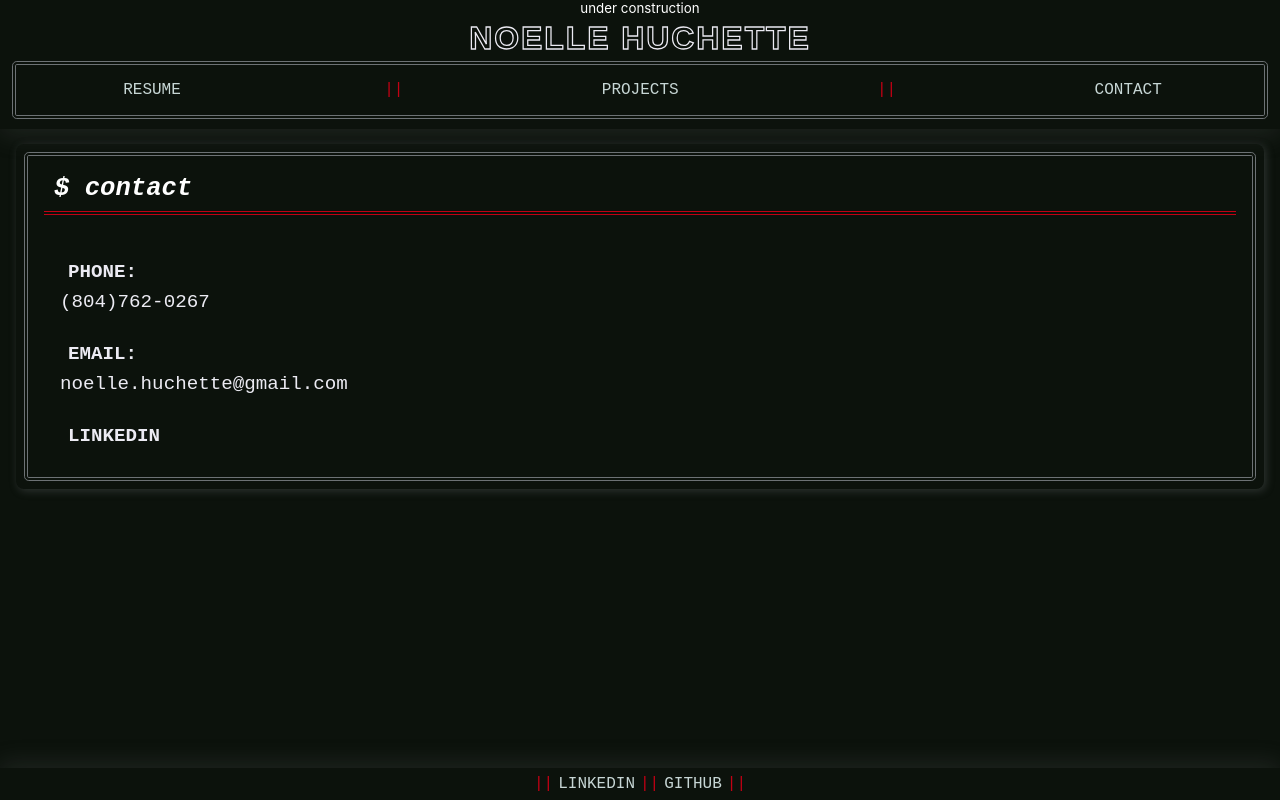
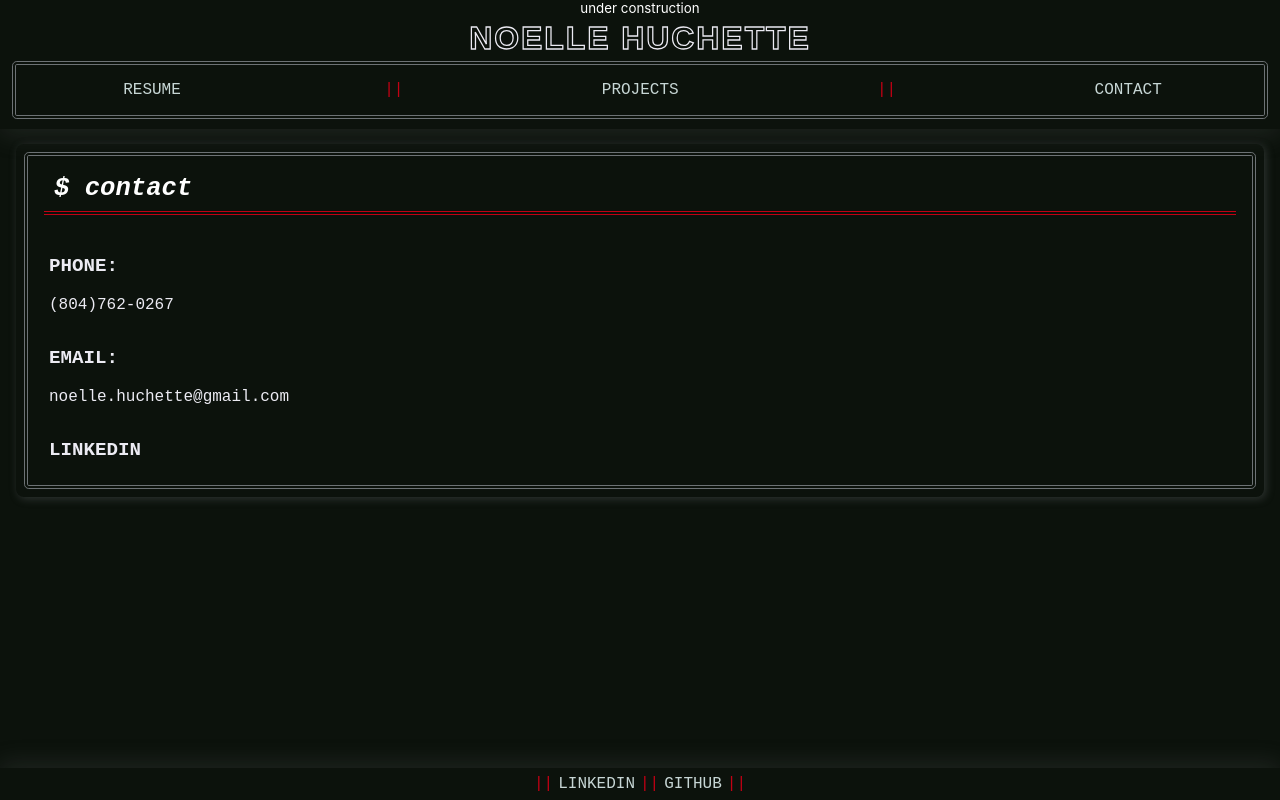
Before and after one commit to noellehuchette/portfolio, a React (Create React App) app: page /contact in a window 1280 px wide. Built offline with nearby package versions, Linux system fonts and the light colour scheme.

Commit message:
simple styling on contact/project pages

```diff
--- a/src/client/components/Contact/style.css
+++ b/src/client/components/Contact/style.css
@@ -23,7 +23,9 @@
 }
 
 .contact-label span {
+  font-size: 1rem;
   text-transform: none;
+  margin: 0 1rem;
 }
 
 
@@ -36,9 +38,12 @@
 }
 
 .contact-item {
-  margin: 0 2rem;
+  display: flex;
+  justify-content: stretch;
+  align-items: center;
+  margin: 0.5rem 0;
 }
 
 .contact-item h4 {
-  margin: 0.5rem;
+  margin: 1rem 1rem;
 }
--- a/src/client/components/Projects/style.css
+++ b/src/client/components/Projects/style.css
@@ -38,7 +38,6 @@
   align-items: center;
   border-bottom: dashed 0.1rem
 #C20114;
-
 border-top: dashed 0.1rem
 #C20114;
 }
```
